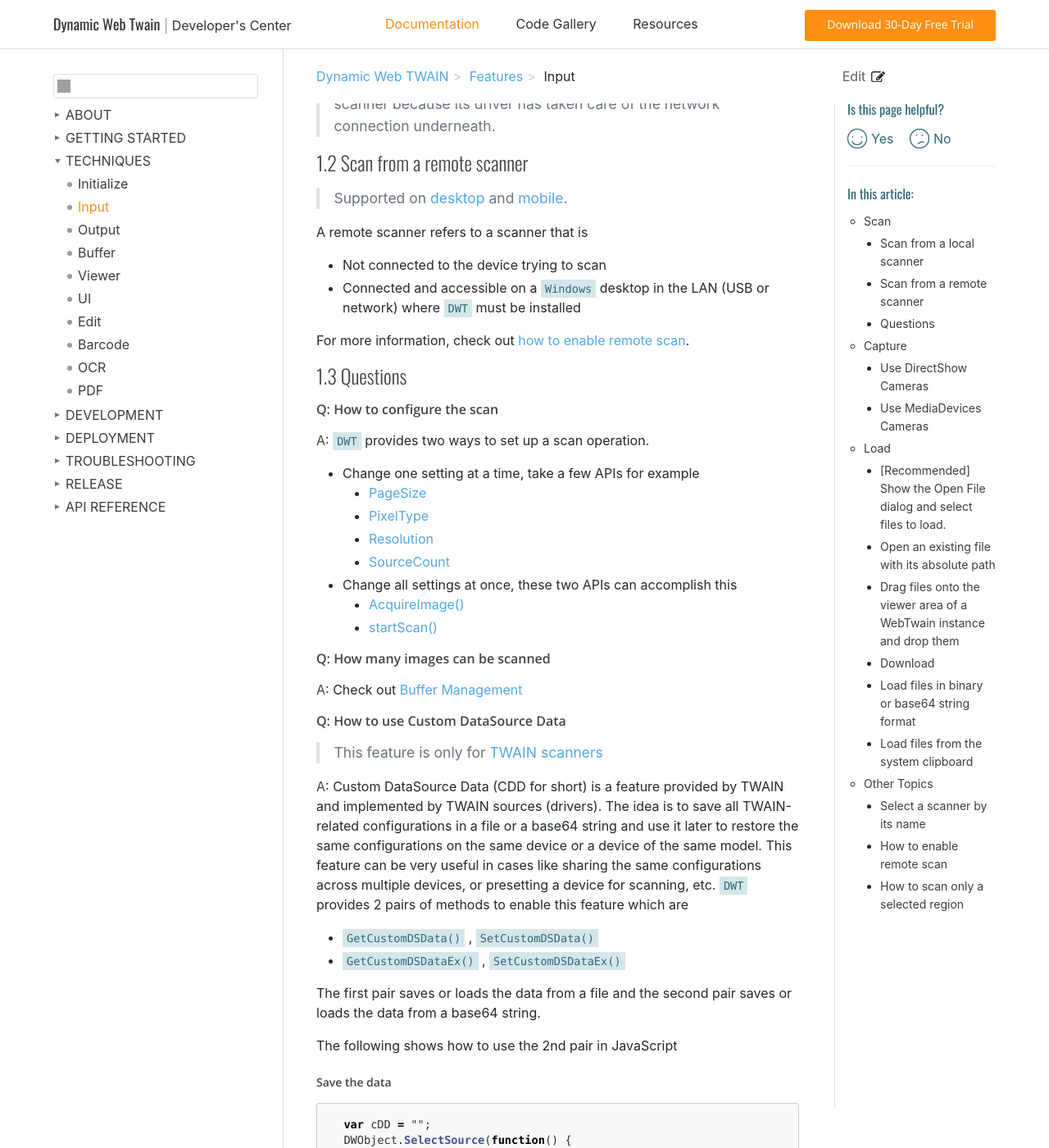
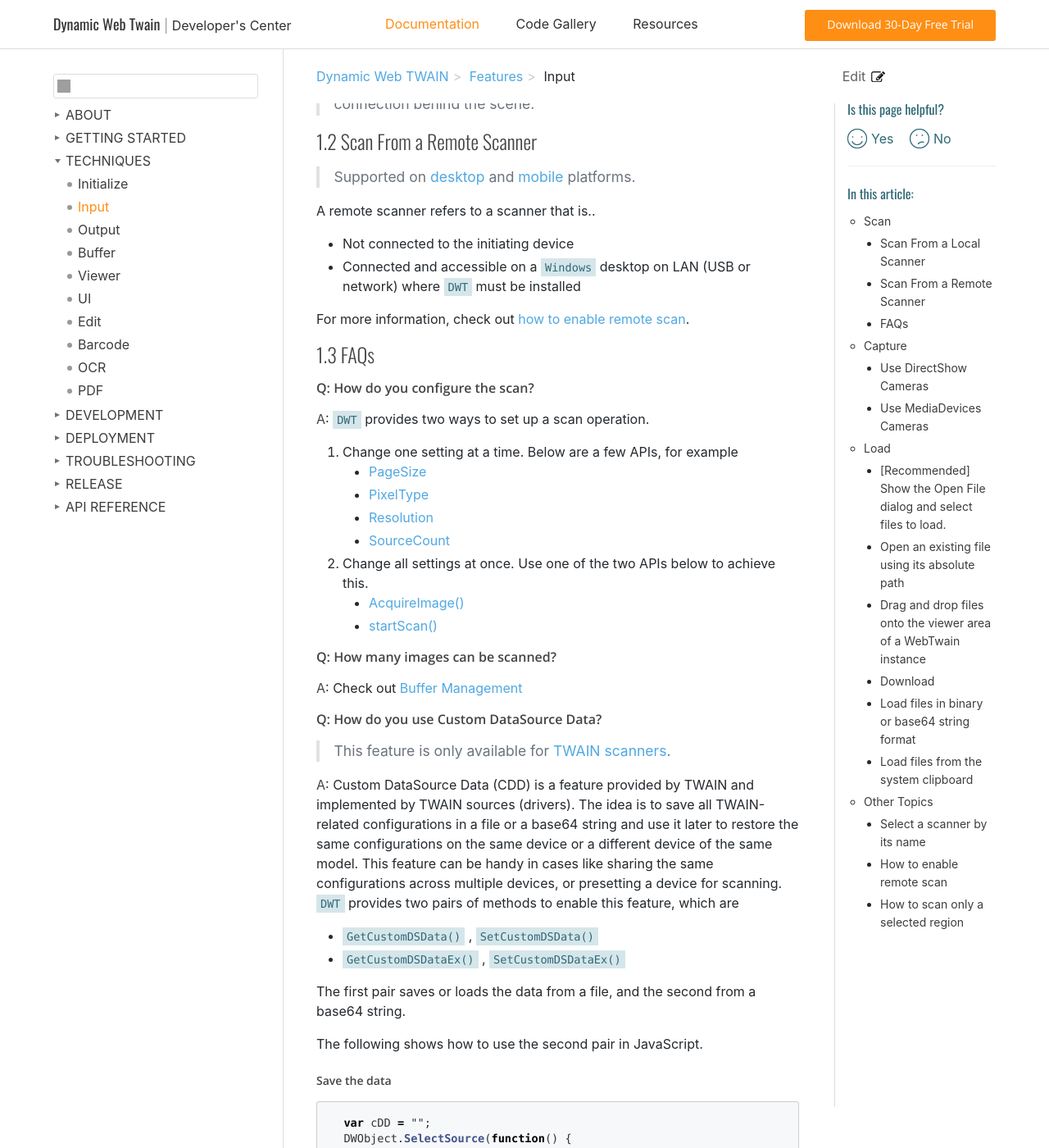
Before and after one commit to ztyyLV/web-twain-docs, a Jekyll site: the page built from indepth/features/input.md, in a window 1280 px wide and 1400 px high, scrolled down 648 px. Shown: the whole window at 82% size. Built offline with Jekyll 4.4.1, drawn with Linux system fonts in a browser that asks for light colours; comment, search, counter and statistics services are not loaded; some of the changed text lies outside the part shown; grey boxes are pictures that could not be loaded.

Commit message:
Reviewed

````diff
--- a/indepth/features/input.md
+++ b/indepth/features/input.md
@@ -9,26 +9,26 @@ description: Dynamic Web TWAIN SDK Documentation Input Page
 
 # Input
 
-Different ways to get data into `DWT` buffer.
+This section introduces different ways to get data into the `DWT` buffer.
 
 ## Scan
 
-### Scan from a local scanner
+### Scan From a Local Scanner
 
-> Supported on [desktop]({{site.getstarted}}platform.html#browsers-on-desktop-devices) and only when `DWT` runs in the [service mode]({{site.indepth}}features/initialize.html#service-mode)
+> Supported on [desktop]({{site.getstarted}}platform.html#browsers-on-desktop-devices) and only when `DWT` runs in [service mode]({{site.indepth}}features/initialize.html#service-mode)
 
-A local scanner refers to a scanner that is plugged in the same desktop via USB or one that is available on the local network and is accessible on the local desktop. The latter is normally known as a network scanner. Generally, a network scanner is connected to the LAN itself (cable or WI-FI) and is assigned a static IP. Then the scanner driver from the device vendor configures the IP to connect to the scanner.
+A local scanner refers to a scanner that is plugged in the same desktop via USB or is available on the local network and is accessible on the local desktop. The latter is generally known as a network scanner. A network scanner is connected to the LAN itself (cable or WI-FI) and is assigned a static IP. The scanner driver from the device vendor then configures the IP to connect to the scanner.
 
-> As far as `DWT` is concerned, a network scanner is just like a local scanner because its driver has taken care of the network connection underneath.
+> As far as `DWT` is concerned, a network scanner is just like a local scanner because its driver has taken care of the network connection behind the scene.
 
-### Scan from a remote scanner
+### Scan From a Remote Scanner
 
-> Supported on [desktop]({{site.getstarted}}platform.html#browsers-on-desktop-devices) and [mobile]({{site.getstarted}}platform.html#browsers-on-mobile-devices).
+> Supported on [desktop]({{site.getstarted}}platform.html#browsers-on-desktop-devices) and [mobile]({{site.getstarted}}platform.html#browsers-on-mobile-devices) platforms.
 
-A remote scanner refers to a scanner that is
+A remote scanner refers to a scanner that is..
 
-* Not connected to the device trying to scan
-* Connected and accessible on a `Windows` desktop in the LAN (USB or network) where `DWT` must be installed
+* Not connected to the initiating device
+* Connected and accessible on a `Windows` desktop on LAN (USB or network) where `DWT` must be installed
 
 For more information, check out [how to enable remote scan](#how-to-enable-remote-scan).
 
@@ -43,38 +43,37 @@ A TWAIN-Direct scanner refers to a device that supports the next generation of t
 For more information, check [How to use a TWAIN-Direct scanner](#how-to-use-a-twain-direct-scanner).
 -->
 
-### Questions
+### FAQs
 
-#### Q: How to configure the scan
+#### Q: How do you configure the scan?
 
 **A**: `DWT` provides two ways to set up a scan operation.
 
-* Change one setting at a time, take a few APIs for example
+1. Change one setting at a time. Below are a few APIs, for example
   + [PageSize]({{site.info}}api/WebTwain_Acquire.html#pagesize)
   + [PixelType]({{site.info}}api/WebTwain_Acquire.html#pixeltype)
   + [Resolution]({{site.info}}api/WebTwain_Acquire.html#resolution)
   + [SourceCount]({{site.info}}api/WebTwain_Acquire.html#sourcecount)
-* Change all settings at once, these two APIs can accomplish this
+2. Change all settings at once. Use one of the two APIs below to achieve this.
   + [AcquireImage()]({{site.info}}api/WebTwain_Acquire.html#acquireimage)
   + [startScan()]({{site.info}}api/WebTwain_Acquire.html#startscan)
 
-#### Q: How many images can be scanned
+#### Q: How many images can be scanned?
 
 **A**: Check out [Buffer Management]({{site.indepth}}features/buffer.html#memory-limits-and-disk-caching)
 
-#### Q: How to use Custom DataSource Data
+#### Q: How do you use Custom DataSource Data?
 
-> This feature is only for [TWAIN scanners]({{site.getstarted}}hardware.html#twain-scanners)
+> This feature is only available for [TWAIN scanners]({{site.getstarted}}hardware.html#twain-scanners).
 
-**A**: Custom DataSource Data (CDD for short) is a feature provided by TWAIN and implemented by TWAIN sources (drivers). The idea is to save all TWAIN-related configurations in a file or a base64 string and use it later to restore the same configurations on the same device or a device of the same model. This feature can be very useful in cases like sharing the same configurations across multiple devices, or presetting a device for scanning, etc. `DWT` provides 2 pairs of methods to enable this feature which are
+**A**: Custom DataSource Data (CDD) is a feature provided by TWAIN and implemented by TWAIN sources (drivers). The idea is to save all TWAIN-related configurations in a file or a base64 string and use it later to restore the same configurations on the same device or a different device of the same model. This feature can be handy in cases like sharing the same configurations across multiple devices, or presetting a device for scanning. `DWT` provides two pairs of methods to enable this feature, which are
 
 * [ `GetCustomDSData()` ]({{site.info}}api/WebTwain_Acquire.html#getcustomdsdata) , [ `SetCustomDSData()` ]({{site.info}}api/WebTwain_Acquire.html#setcustomdsdata)
 * [ `GetCustomDSDataEx()` ]({{site.info}}api/WebTwain_Acquire.html#getcustomdsdataex) , [ `SetCustomDSDataEx()` ]({{site.info}}api/WebTwain_Acquire.html#setcustomdsdataex)
 
+The first pair saves or loads the data from a file, and the second from a base64 string.
 
-The first pair saves or loads the data from a file and the second pair saves or loads the data from a base64 string.
-
-The following shows how to use the 2nd pair in JavaScript
+The following shows how to use the second pair in JavaScript.
 
 ##### Save the data
 
@@ -109,18 +108,18 @@ The following shows how to use the 2nd pair in JavaScript
   });
 ```
 
-#### Q: How to use Capability Negotiation
+#### Q: How do you use Capability Negotiation?
 
-> This feature is only for [TWAIN scanners]({{site.getstarted}}hardware.html#twain-scanners)
+> This feature is only available for [TWAIN scanners]({{site.getstarted}}hardware.html#twain-scanners)
 
-**A**: Capability Negotiation is the way a TWAIN application like `DWT` talk with a TWAIN source like a scanner. It goes like
+**A**: Capability Negotiation is the way a TWAIN application communicates with a TWAIN source. This is how `DWT` communicates with a scanner. The process looks something like this:
 
 * [DWT] Are you capable of ***?
-* [Scanner] Yes and here is what I can do...
-* [DWT] Great, here is what I want things done...
+* [Scanner] Yes, and here is what I can do...
+* [DWT] Great, here is what I want done...
 * [Scanner] Consider it done
 
-`DWT` provides two methods `getCapabilities()` and `setCapabilities()` for the negotiation. The following shows how to ask for supported pagesizes and set it to A4 using the negotiation.
+`DWT` provides two methods, `getCapabilities()` and `setCapabilities()`, for negotiation. The following shows how to ask for supported page sizes and set it to A4 using Capability Negotiation.
 
 ##### Ask for supported sizes
 
@@ -156,21 +155,21 @@ DWObject.setCapabilities({
 );
 ```
 
-#### Q: How to use a custom capability
+#### Q: How do you use a custom capability?
 
-**A**: The TWAIN specification defines more than 150 standard capabilities for TWAIN App & Source to choose from. However, some scanner vendors provide advanced and model-specific capabilities which are not included in the specification. We call them custom capabilities. The following steps show how to use them
+**A**: The TWAIN specification defines more than 150 standard capabilities for TWAIN applications and sources to choose from. However, some scanner vendors provide advanced and model-specific capabilities which are not included in the specification. We call them custom capabilities. The following steps show how to use them:
 
-* Install the [TWAIN sample application](http://www.dynamsoft.com/download/support/twainapp.win32.installer.msi)
+1. Install the [TWAIN Sample App](http://www.dynamsoft.com/download/support/twainapp.win32.installer.msi).
 
-* Use the TWAIN Sample App to open the source and then check what the hexadecimal value of the custom capability is.
+2. Use the TWAIN Sample App to open the source and then check what the hexadecimal value of the custom capability is.
 
 ![Indepth-input-1]({{site.assets}}imgs/Indepth-input-1.png)
 
-* Double click and check the available values
+3. Double click and check the available values.
 
 ![Indepth-input-2]({{site.assets}}imgs/Indepth-input-2.png)
 
-* Use this custom capability
+4. Use this custom capability.
 
 ``` javascript
 DWObject.SelectSource(function() {
@@ -200,7 +199,7 @@ DWObject.SelectSource(function() {
 
 ### Use [DirectShow Cameras]({{site.getstarted}}hardware.html#directshow-cameras)
 
-The following code snippet shows how to use a camera through `DirectShow`
+The following code snippet shows how to use a camera through `DirectShow`.
 
 
 ``` javascript
@@ -227,7 +226,7 @@ function CaptureImage() {
 
 ### Use [MediaDevices Cameras]({{site.getstarted}}hardware.html#mediadevices-cameras)
 
-The following code snippet shows how to use a camera through `MediaDevices`
+The following code snippet shows how to use a camera through `MediaDevices`.
 
 ``` javascript
 var videoPlaying = false;
@@ -269,15 +268,15 @@ function CaptureImage() {
 
 ## Load
 
-To load means to open files which are accessible on the system. These files can be those residing on the local disk or those shared on the network.
+Load in this context means to open files which are accessible on the file system. These files can reside on the local disk or shared on the network.
 
-> As a lightweight library, `DWT` only supports the following file types: BMP, JPG, TIF, PNG, PDF. And not all files of these types can be read correctly. Read more [here]({{site.getstarted}}Filetype.html). If you come across a file that is of one of these types but fail to load, you can contact [Dynamsoft Support]({{site.about}}getsupport.html).
+> As a lightweight library, `DWT` only supports the following file types: BMP, JPG, TIF, PNG, and PDF. However, not all files of these types can be loaded correctly. Learn more [here]({{site.getstarted}}Filetype.html). If you come across a file that is of one of the supported file types but fails to load, please contact [Dynamsoft Support]({{site.about}}getsupport.html).
 
 ### [Recommended] Show the `Open File` dialog and select files to load.
 
-> Supported on [desktop]({{site.getstarted}}platform.html#browsers-on-desktop-devices) and [mobile]({{site.getstarted}}platform.html#browsers-on-mobile-devices).
+> Supported on [desktop]({{site.getstarted}}platform.html#browsers-on-desktop-devices) and [mobile]({{site.getstarted}}platform.html#browsers-on-mobile-devices) platforms.
 
-The `Open File` dialog only works on [desktop]({{site.getstarted}}platform.html#browsers-on-desktop-devices). On mobile browsers, you get options to take a quick shot, open an existing picture on the device or open an existing file stored on the device. Example code is as follows
+The `Open File` dialog is only displayed on [desktop]({{site.getstarted}}platform.html#browsers-on-desktop-devices). On mobile browsers, users are presented with the option to take a picture, use an existing image on the device, or open an existing file stored on the device.
 
 ``` javascript
 var onSuccess = function() {
@@ -287,15 +286,15 @@ var onFailure = function(errorCode, errorString) {
     console.log(errorString);
 };
 DWObject.IfShowFileDialog = true;
-// PDF Addon is used here to ensure PDF support
+// PDF Rasterizer Addon is used here to ensure PDF support
 DWObject.Addon.PDF.SetResolution(200);
 DWObject.Addon.PDF.SetConvertMode(Dynamsoft.EnumDWT_ConvertMode.CM_RENDERALL);
 DWObject.LoadImageEx("", Dynamsoft.EnumDWT_ImageType.IT_ALL, onSuccess, onFailure);
 ```
 
-### Open an existing file with its absolute path
+### Open an existing file using its absolute path
 
-> Only supported on [desktop]({{site.getstarted}}platform.html#browsers-on-desktop-devices) and only when `DWT` runs in the [service mode]({{site.indepth}}features/initialize.html#service-mode). Example code is as follows
+> Supported on [desktop]({{site.getstarted}}platform.html#browsers-on-desktop-devices) and only when `DWT` runs in [service mode]({{site.indepth}}features/initialize.html#service-mode).
 
 ``` javascript
 var onSuccess = function() {
@@ -318,17 +317,17 @@ DWObject.Addon.PDF.SetConvertMode(Dynamsoft.EnumDWT_ConvertMode.CM_RENDERALL);
 DWObject.LoadImage("YOUR-FILE-PATH", onSuccess, onFailure);
 ```
 
-### Drag files onto the viewer area of a `WebTwain` instance and drop them
+### Drag and drop files onto the viewer area of a `WebTwain` instance
 
-> Only supported on [desktop]({{site.getstarted}}platform.html#browsers-on-desktop-devices)
+> Only supported on [desktop]({{site.getstarted}}platform.html#browsers-on-desktop-devices) platform.
 
 ### Download
 
-> `Download` is another type of `Load` . The only difference between a `Download` with what's written above is that the file to load needs to be transferred to the local device via the network first. `DWT` takes care of the whole process and supports both `HTTP` and `FTP` .
+> `Download` is another type of `Load`. The only difference is the file to load needs to be transferred to the local device via the network first. `DWT` takes care of the whole process and supports both `HTTP` and `FTP`.
 
 #### `HTTP` or `HTTPS`
 
-> Supported on [desktop]({{site.getstarted}}platform.html#browsers-on-desktop-devices) and [mobile]({{site.getstarted}}platform.html#browsers-on-mobile-devices). For this option, use a URL to fetch the file. The URL either specifies the path of the file itself or points to a server-side script that eventually returns a file. Check out the code snippets below for both scenarios.
+> Supported on [desktop]({{site.getstarted}}platform.html#browsers-on-desktop-devices) and [mobile]({{site.getstarted}}platform.html#browsers-on-mobile-devices) platforms. For this option, a URL is used to fetch the file. The URL either specifies the path of the file itself or points to a server-side script that eventually returns a file. Check out the code snippets below demonstrating both scenarios.
 
 ##### The URL specifies a file
 
@@ -418,9 +417,9 @@ DWObject.FTPDownloadEx("192.168.8.20", "/files/sample.pdf", Dynamsoft.EnumDWT_Im
 
 ### Load files in binary or base64 string format
 
-> Supported on [desktop]({{site.getstarted}}platform.html#browsers-on-desktop-devices) and [mobile]({{site.getstarted}}platform.html#browsers-on-mobile-devices).
+> Supported on [desktop]({{site.getstarted}}platform.html#browsers-on-desktop-devices) and [mobile]({{site.getstarted}}platform.html#browsers-on-mobile-devices) platforms.
 
-`DWT` is capable of reading files in binary or base64 string format. The following shows how it's done
+`DWT` is capable of reading files in binary or base64 string format.
 
 ``` javascript
 var onSuccess = function() {
@@ -471,7 +470,7 @@ function loadFileFromBase64() {
 
 ### Load files from the system clipboard
 
-> Supported on [desktop]({{site.getstarted}}platform.html#browsers-on-desktop-devices) and only when `DWT` runs in the [service mode]({{site.indepth}}features/initialize.html#service-mode).
+> Supported on [desktop]({{site.getstarted}}platform.html#browsers-on-desktop-devices) and only when `DWT` runs in [service mode]({{site.indepth}}features/initialize.html#service-mode).
 
 ``` javascript
 DWObject.LoadDibFromClipboard()
@@ -481,7 +480,7 @@ DWObject.LoadDibFromClipboard()
 
 ### Select a scanner by its name
 
-`DWT` has a method `SelectSourceByIndex()` which allows you select a scanner by its index in the source list. In some cases, you may want to select a source by its name. Check out the following code on how to do it.
+Use the method `SelectSourceByIndex()` to select a scanner by its index in the source list. In some cases, you may want to select a source by its name as shown in the example below.
 
 ``` javascript
 var sources = DWObject.GetSourceNames();
@@ -494,26 +493,23 @@ sources.find(function(name, index) {
 
 ### How to enable remote scan
 
-#### On the Windows desktop where the scanner is connected
+#### On Windows desktop where the scanner is physically connected
 
-* Install `Dynamsoft Service`
-* Configure the Service
-  + Find the file `DSConfiguration.ini`
-  + Add the following line
-
-  > Assume the IP of this desktop is `192.168.8.221`
+1. Install `Dynamsoft Service`
+2. Configure the Service by finding the file `DSConfiguration.ini` and adding the following line
 
 ```
-Server=192.168.8.221`
+Server=192.168.8.221
 ```
+  > We are assuminge the IP of this desktop is `192.168.8.221`
 
-  + Find the service `Dynamsoft Service` in Windows services list and restart it.
+3. Find the service `Dynamsoft Service` in Windows services list and restart it.
 
 #### In your application
 
-* Create a WebTwain instance to connect to that service
+4. Create a WebTwain instance to connect to that service
 
-> Read more [here]({{site.indepth}}features/initialize.html#dynamsoftwebtwainenvcreatedwtobject)
+> Learn more [here]({{site.indepth}}features/initialize.html#dynamsoftwebtwainenvcreatedwtobject)
 
 ``` javascript
 Dynamsoft.WebTwainEnv.CreateDWTObject(
@@ -537,8 +533,6 @@ Dynamsoft.WebTwainEnv.CreateDWTObject(
 -->
 
 ### How to scan only a selected region
-
-There are a few ways to achieve this
 
 #### Set `PageSize`
 
````
Also changed, not shown: other parts of indepth/features/input.md (+2 -2 lines), getstarted/hardware.md (+51 -47 lines), indepth/development/react.md (+15 -15 lines), indepth/features/edit.md (+13 -13 lines).
